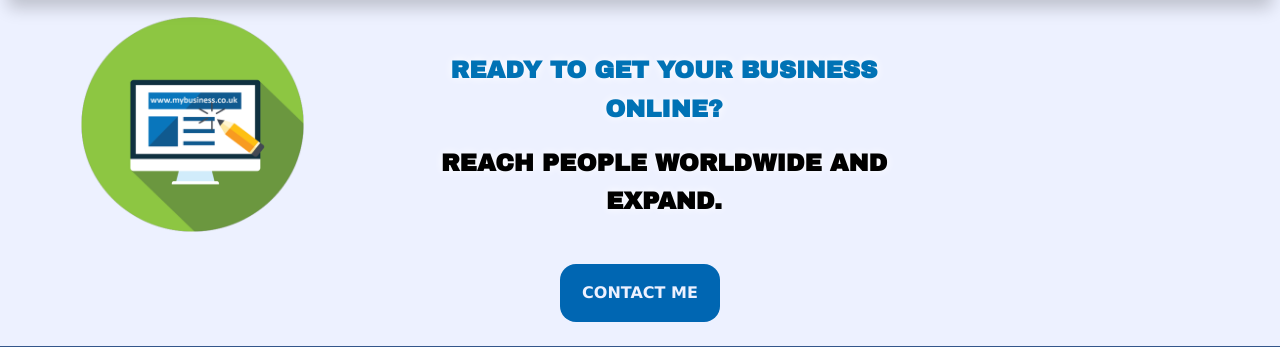
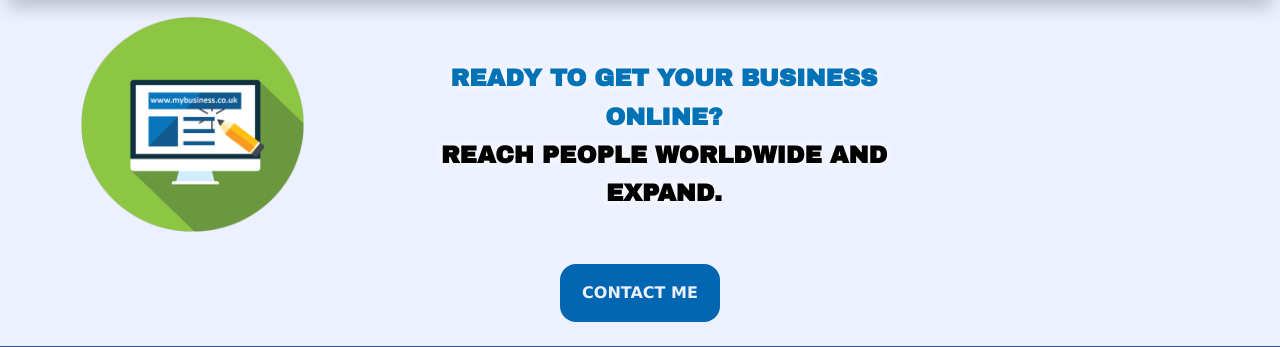
Before and after one commit to SalvatoreAmaddio/Portfolio, a PHP site: page /web.html in a window 1280 px wide. Shown: the part 124-471 px from the top of the page. Run offline with PHP 8.4, Linux system fonts and the light colour scheme.

Commit message:
Update web.css

```diff
--- a/css/web.css
+++ b/css/web.css
@@ -13,22 +13,22 @@
     background-color: var(--mobileBackground);
 }
 
-.layer h2:first-child
+#ui h2:first-child
 {
     padding-bottom: 1rem;
 }
 
-.layer h2:last-child
+#ui h2:last-child
 {
     padding-top: 1rem;
 }
 
-.layerContent
+#ui .layerContent
 {
     padding: 0rem;
 }
 
-.layerContent > img:first-child
+#ui .layerContent > img:first-child
 {
     width: 100%;
     height: 23.5rem;
```
